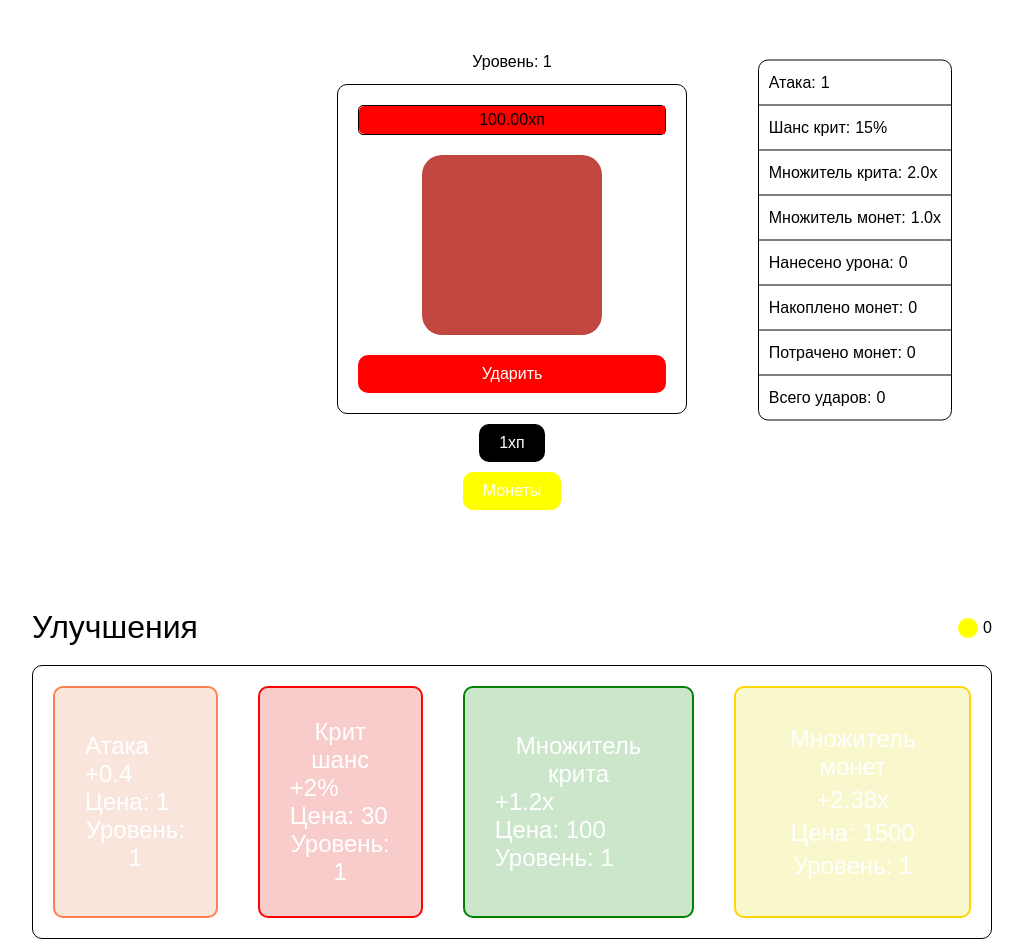
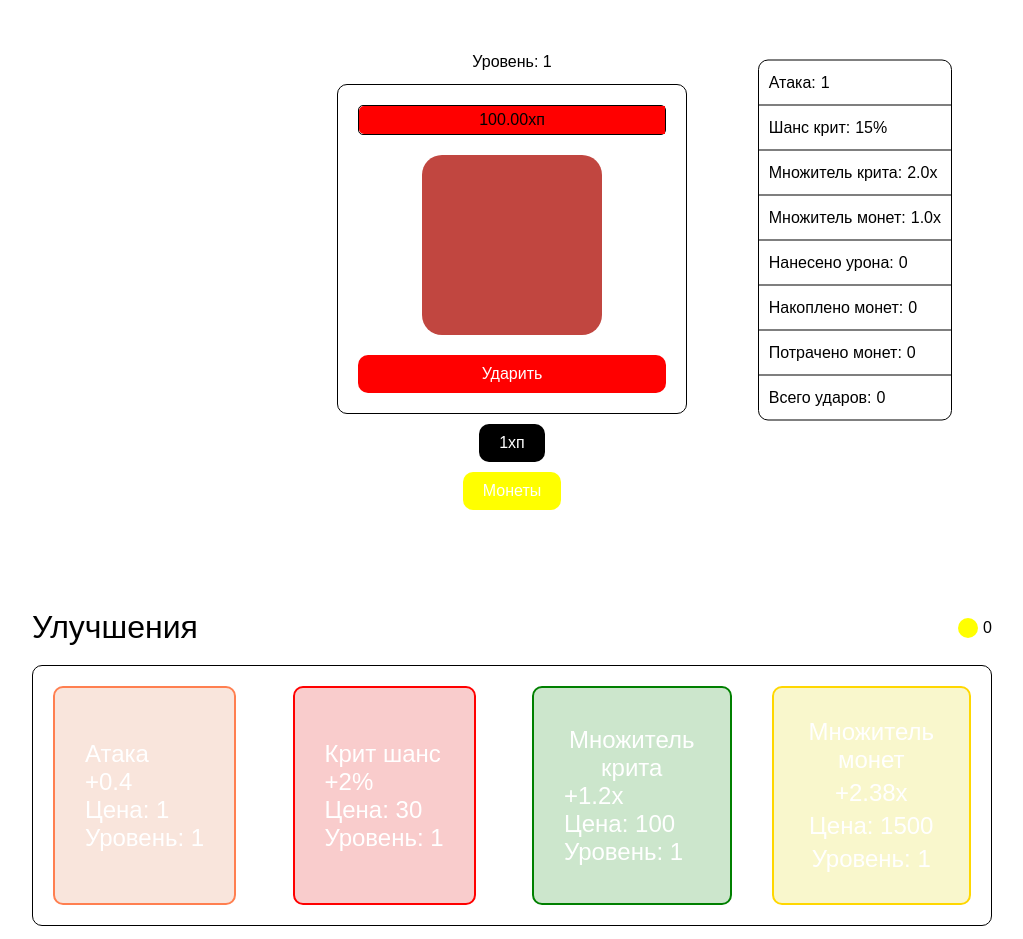
Before and after one commit to HELLRAID-cmd/Tap-Tap-MonsterHunter, a React (Vite) app in the folder client/: page / in a window 1280 px wide. Shown: the whole page, without its empty margins (128-1151 px from the left). Built offline with nearby package versions, Linux system fonts and the light colour scheme.

Commit message:
Сделал для разного разрешения

```diff
--- a/client/src/Components/Footer/footer.scss
+++ b/client/src/Components/Footer/footer.scss
@@ -1,4 +1,5 @@
-@use "../../Styles/variables";
+@use "../../Styles/variables" as *;
+@use "../../Styles/mixins" as *;
 
 .footer {
   &__title {
@@ -18,12 +19,17 @@
     }
 
     &-list {
-      display: flex;
-      justify-content: center;
+      display: grid;
+      grid-template-columns: repeat(4, 1fr);
       gap: 40px;
       border: 1px solid var(--c-black);
       padding: 20px;
       border-radius: 10px;
+
+      @include vp-1023 {
+        gap: 10px;
+        grid-template-columns: repeat(1, 1fr);
+      }
     }
 
     &-btn {
@@ -33,6 +39,18 @@
       font-size: 24px;
       padding: 30px;
       height: 100%;
+
+      @include vp-1023 {
+        flex-direction: row;
+        gap: 30px;
+        padding: 15px;
+        width: 100%;
+      }
+
+      @include vp-767 {
+        flex-direction: column;
+        gap: 5px;
+      }
 
       &.attack {
         background-color: var(--c-coral-black);
```
